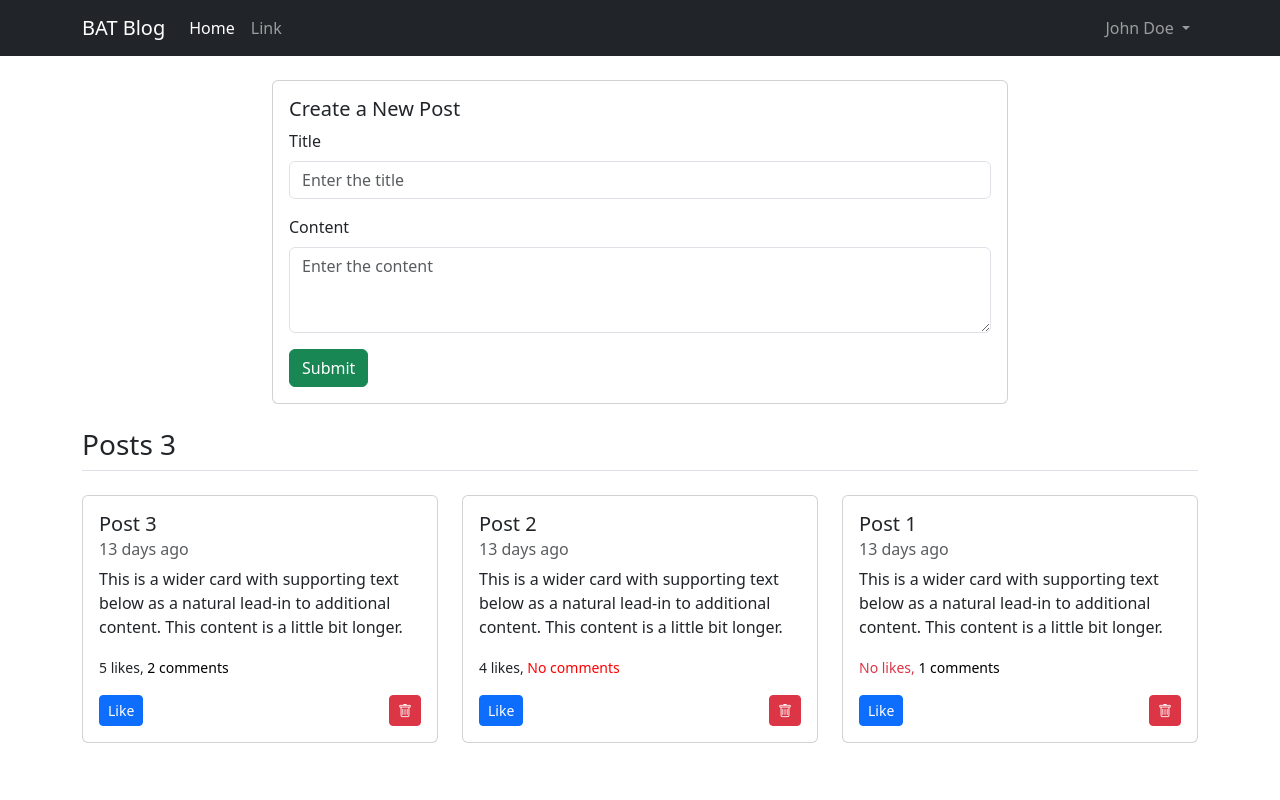
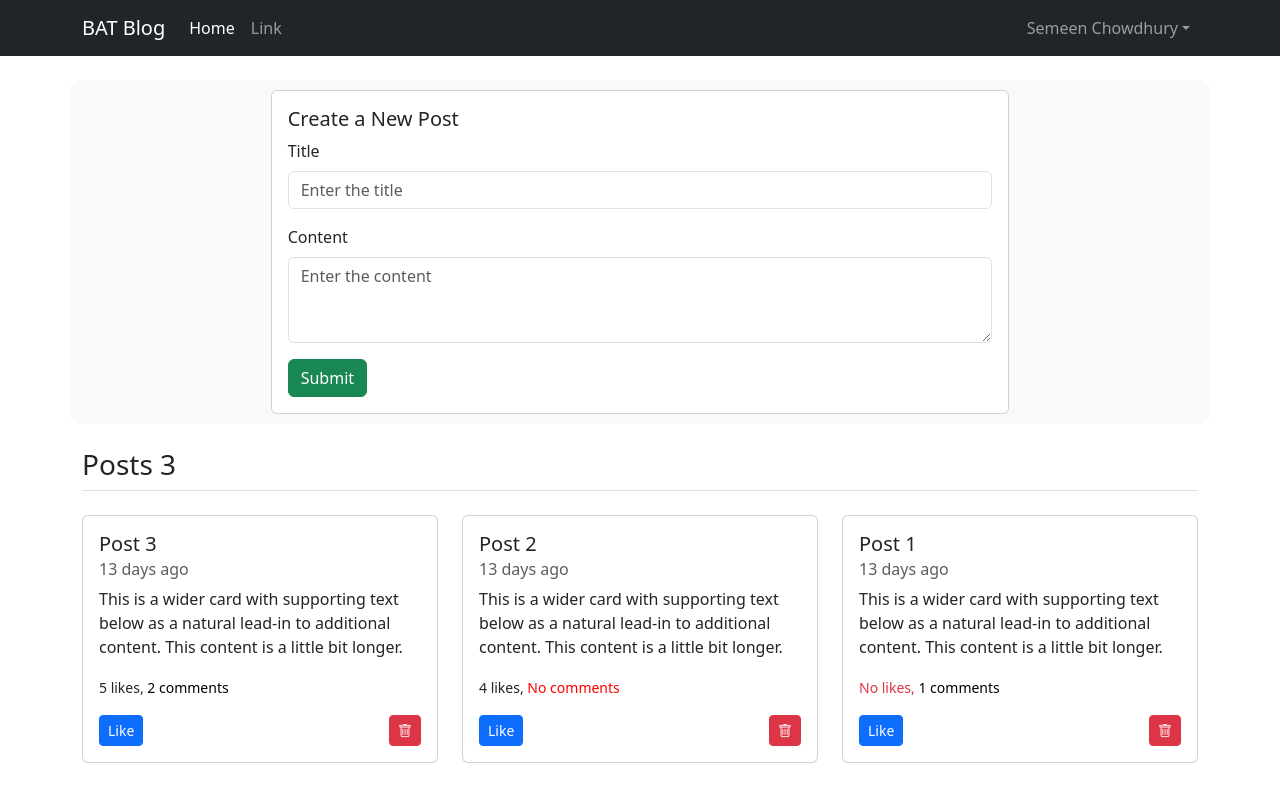
Before and after one commit to Motawash-Semeen/Basic-Vue, a Vue app: page / in a window 1280 px wide. Built offline with nearby package versions, Linux system fonts and the light colour scheme.

Commit message:
layout component and Fallthrough

```diff
--- a/src/App.vue
+++ b/src/App.vue
@@ -4,6 +4,7 @@ import moment from "moment";
 import Swal from "sweetalert2";
 import Posts from "./components/Posts.vue";
 import Form from "./components/Form.vue";
+import Layout from "./components/Layout.vue";
 
 var posts = ref([
   {
@@ -29,9 +30,7 @@ var posts = ref([
     content:
       "This is a wider card with supporting text below as a natural lead-in to additional content. This content is a little bit longer.",
     likes: 4,
-    comments: [
-
-    ],
+    comments: [],
     date: "2024-05-24 11:00:00",
     showComments: false,
   },
@@ -60,6 +59,7 @@ var posts = ref([
   },
 ]);
 
+var userName = ref("Semeen Chowdhury");
 watch(
   () => posts.value.length,
   (newPostslength, oldPostslength) => {
@@ -167,52 +167,8 @@ function showComment(postId) {
 </script>
 
 <template>
-  <nav class="navbar navbar-expand-lg navbar-dark bg-dark sticky-top">
-    <div class="container">
-      <a class="navbar-brand" href="#">BAT Blog</a>
-      <button
-        class="navbar-toggler"
-        type="button"
-        data-bs-toggle="collapse"
-        data-bs-target="#navbarSupportedContent"
-        aria-controls="navbarSupportedContent"
-        aria-expanded="false"
-        aria-label="Toggle navigation"
-      >
-        <span class="navbar-toggler-icon"></span>
-      </button>
-      <div class="collapse navbar-collapse" id="navbarSupportedContent">
-        <ul class="navbar-nav me-auto mb-2 mb-lg-0">
-          <li class="nav-item">
-            <a class="nav-link active" aria-current="page" href="#">Home</a>
-          </li>
-          <li class="nav-item">
-            <a class="nav-link" href="#">Link</a>
-          </li>
-        </ul>
-        <ul class="navbar-nav mb-2 mb-lg-0">
-          <li class="nav-item dropdown">
-            <a
-              class="nav-link dropdown-toggle"
-              href="#"
-              role="button"
-              data-bs-toggle="dropdown"
-              aria-expanded="false"
-            >
-              John Doe
-            </a>
-            <ul class="dropdown-menu dropdown-menu-end">
-              <li><a class="dropdown-item" href="#">Profile</a></li>
-              <li><a class="dropdown-item" href="#">Logout</a></li>
-            </ul>
-          </li>
-        </ul>
-      </div>
-    </div>
-  </nav>
-
-  <Form :formData="formData" @handelSubmit="handelSubmit"/>
-
+  <Layout :userName="userName">
+    <Form :formData="formData" @handelSubmit="handelSubmit" class="bg-light" style="padding: 10px; border-radius: 12px;"/>
     <Posts
       :posts="posts"
       :commentData="commentData"
@@ -222,6 +178,7 @@ function showComment(postId) {
       @handelDeleteCom="handelDeleteCom"
       @handelComment="handelComment"
     />
+  </Layout>
 </template>
 
 <style scoped>
--- /dev/null
+++ b/src/components/Layout.vue
@@ -0,0 +1,65 @@
+<script setup>
+import { defineProps, ref, watch } from "vue";
+
+const props = defineProps(["userName"]);
+const userName = ref(props.userName);
+
+</script>
+
+<template>
+  <nav class="navbar navbar-expand-lg navbar-dark bg-dark sticky-top">
+    <div class="container">
+      <a class="navbar-brand" href="#">BAT Blog</a>
+      <button
+        class="navbar-toggler"
+        type="button"
+        data-bs-toggle="collapse"
+        data-bs-target="#navbarSupportedContent"
+        aria-controls="navbarSupportedContent"
+        aria-expanded="false"
+        aria-label="Toggle navigation"
+      >
+        <span class="navbar-toggler-icon"></span>
+      </button>
+      <div class="collapse navbar-collapse" id="navbarSupportedContent">
+        <ul class="navbar-nav me-auto mb-2 mb-lg-0">
+          <li class="nav-item">
+            <a class="nav-link active" aria-current="page" href="#">Home</a>
+          </li>
+          <li class="nav-item">
+            <a class="nav-link" href="#">Link</a>
+          </li>
+        </ul>
+        <ul class="navbar-nav mb-2 mb-lg-0">
+          <li class="nav-item dropdown">
+            <a
+              class="nav-link dropdown-toggle"
+              href="#"
+              role="button"
+              data-bs-toggle="dropdown"
+              aria-expanded="false"
+            >
+              {{ userName }}
+            </a>
+            <ul class="dropdown-menu dropdown-menu-end">
+              <li><a class="dropdown-item" href="#">Profile</a></li>
+              <li><a class="dropdown-item" href="#">Logout</a></li>
+            </ul>
+          </li>
+        </ul>
+      </div>
+    </div>
+  </nav>
+
+  <slot></slot>
+</template>
+
+<style scoped>
+.cursor-pointer {
+  cursor: pointer;
+}
+
+.very-low-opacity {
+  opacity: 0.1;
+}
+</style>
```
Lines whose indentation alone changed are shown as unchanged.
